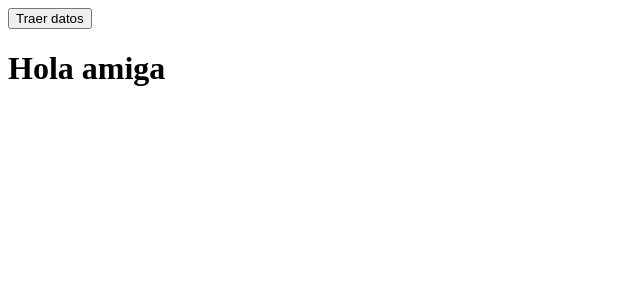
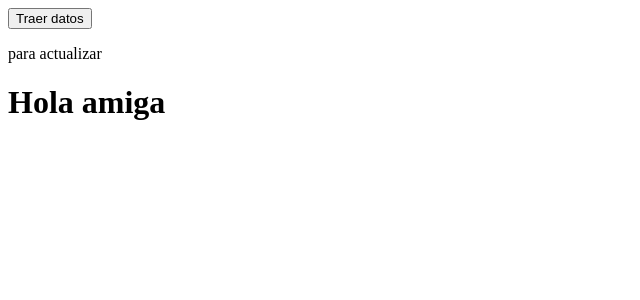
Before and after one commit to YeimerAndres/Primero, a React (Vite) app: page / in a window 1280 px wide. Shown: the top 300 px of the page, without its empty margins (0-640 px from the left). Built offline with nearby package versions, Linux system fonts and the light colour scheme.

Commit message:
nuevo texo en app

```diff
--- a/src/App.jsx
+++ b/src/App.jsx
@@ -12,6 +12,7 @@ function App() {
   return (
     <>
       <Posts/>
+      <p>  para actualizar</p>
       <h1> Hola amiga</h1>
     </>
   );
```
